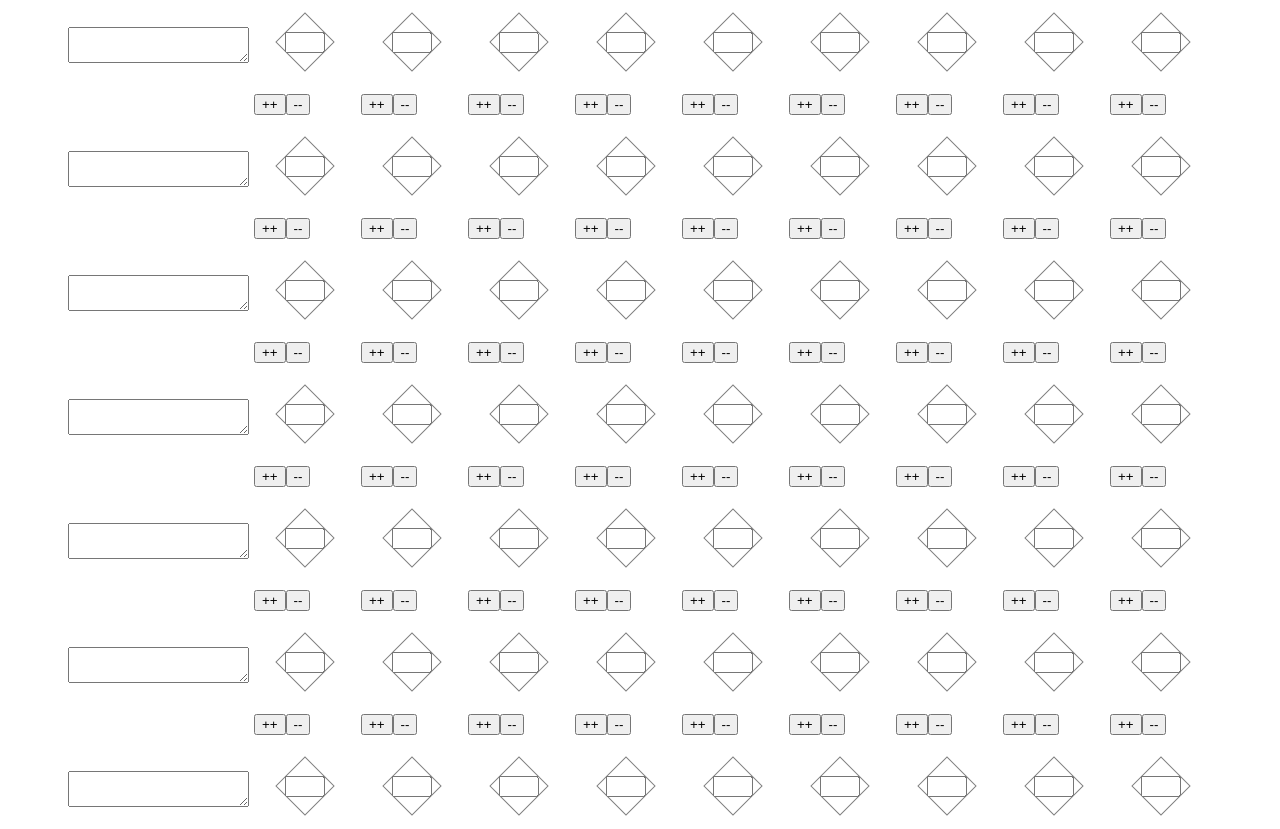
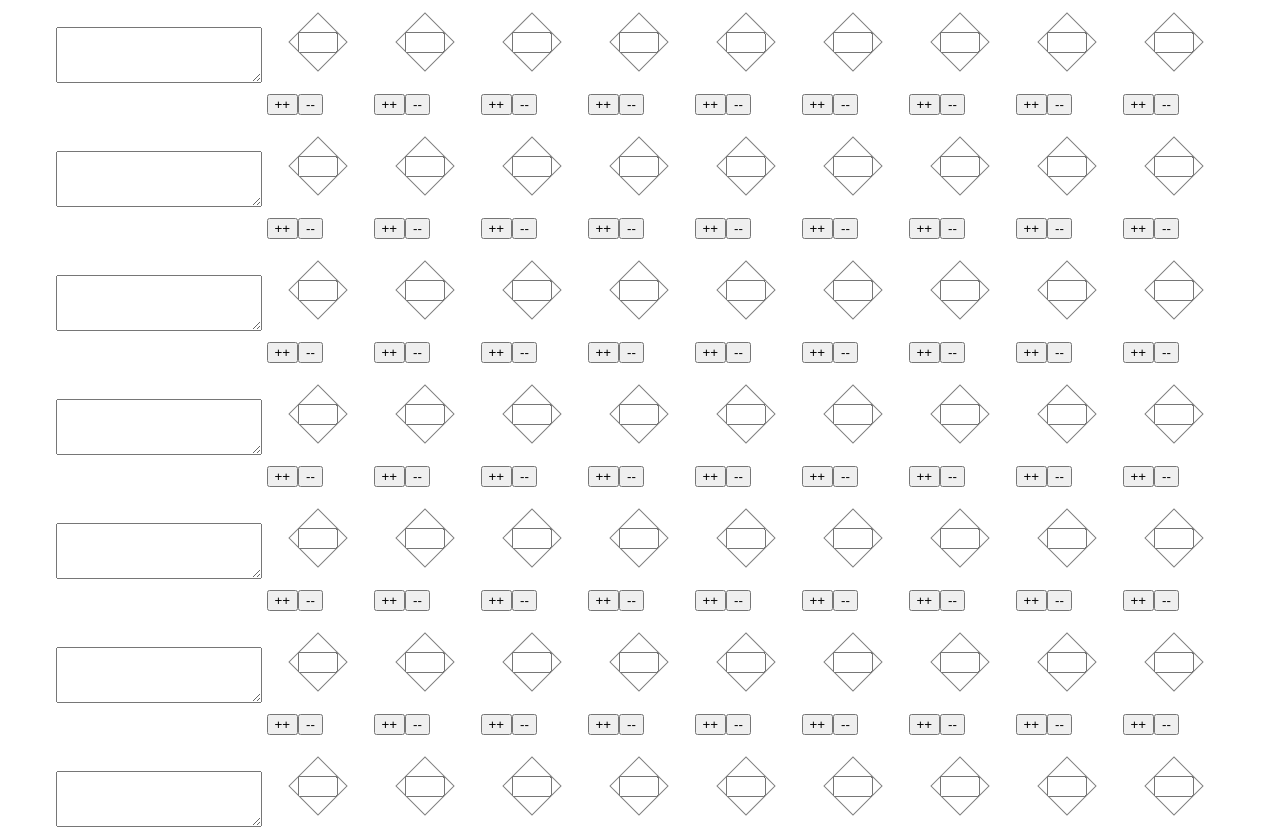
Before and after one commit to RABlue27/ScorecardSim, a React (Create React App) app in the folder my-app/: page / in a window 1280 px wide. Shown: the top 829 px of the page. Built offline with nearby package versions, Linux system fonts and the light colour scheme.

Commit message:
Update App.js

```diff
--- a/my-app/src/App.js
+++ b/my-app/src/App.js
@@ -5,15 +5,11 @@
   const [borderState, setBorderState] = useState(0);
 
   const increaseBorder = () => {
-    if (borderState < 4) {
-      setBorderState(borderState + 1);
-    }
+    if (borderState < 4) setBorderState(borderState + 1);
   };
 
   const decreaseBorder = () => {
-    if (borderState > 0) {
-      setBorderState(borderState - 1);
-    }
+    if (borderState > 0) setBorderState(borderState - 1);
   };
 
   const squareStyle = {
@@ -34,47 +30,30 @@
           className="square-content"
         />
       </div>
-      <button onClick={increaseBorder}> ++ </button>
-      <button onClick={decreaseBorder}> -- </button>
+      <div className="button-group">
+        <button onClick={increaseBorder}>++</button>
+        <button onClick={decreaseBorder}>--</button>
+      </div>
     </div>
   );
 };
 
-
-const Lineup = ({ name, onChange }) => {
+const Lineup = ({ value, onChange }) => {
   return (
-    <div>
-      <textarea value={name.value} onChange={onChange} />
-    </div>
+    <textarea
+      className="lineup-name"
+      value={value}
+      onChange={(e) => onChange(e.target.value)}
+    />
   );
 };
 
 function App() {
-  const [gridData, setGridData] = useState(() => {
-    const data = [];
-    for (let i = 0; i <= 8; i++) {
-      const row = [];
-      for (let j = 0; j <= 8; j++) {
-        row.push('');
-      }
-      data.push(row);
-    }
-    return data;
-  });
+  const [gridData, setGridData] = useState(() =>
+    Array(9).fill().map(() => Array(9).fill(''))
+  );
 
-  const [rowNames, setRowNames] = useState(() => {
-    const names = [];
-    for (let i = 0; i < 10; i++) {
-      names.push('');
-    }
-    return names;
-  });
-
-  const handleTextChange = (rowIndex, columnIndex, newText) => {
-    const newData = [...gridData];
-    newData[rowIndex][columnIndex] = newText;
-    setGridData(newData);
-  };
+  const [rowNames, setRowNames] = useState(() => Array(9).fill(''));
 
   const handleRowNameChange = (index, newName) => {
     const newRowNames = [...rowNames];
@@ -82,19 +61,25 @@
     setRowNames(newRowNames);
   };
 
+  const handleTextChange = (rowIndex, colIndex, newText) => {
+    const newData = [...gridData];
+    newData[rowIndex][colIndex] = newText;
+    setGridData(newData); // This was the missing line
+  };
+
   return (
     <div className="grid-container">
       {gridData.map((row, rowIndex) => (
         <div key={rowIndex} className="grid-row">
           <Lineup
-            name={rowNames[rowIndex]}
+            value={rowNames[rowIndex]}
             onChange={(newName) => handleRowNameChange(rowIndex, newName)}
           />
-          {row.map((text, columnIndex) => (
+          {row.map((text, colIndex) => (
             <GridSquare
-              key={columnIndex}
+              key={colIndex}
               text={text}
-              onChange={(newText) => handleTextChange(rowIndex, columnIndex, newText)}
+              onChange={(newText) => handleTextChange(rowIndex, colIndex, newText)}
             />
           ))}
         </div>
```
